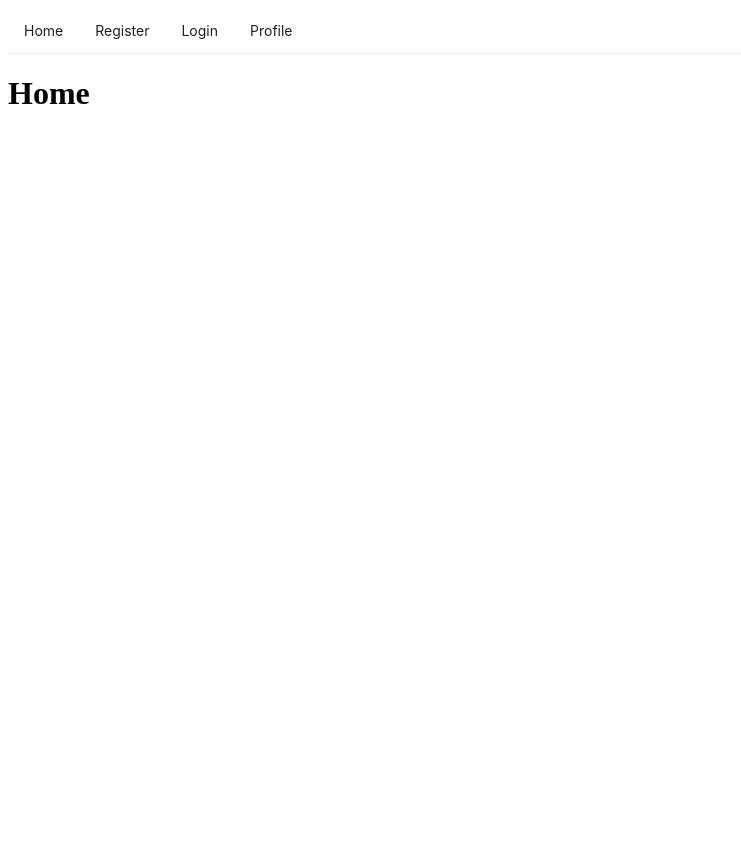
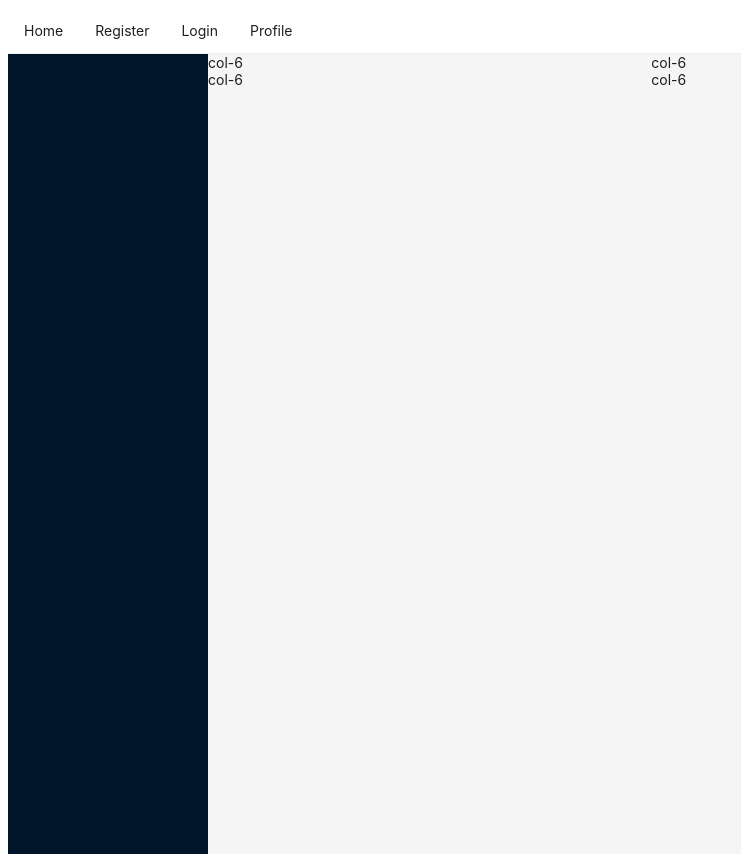
Before and after one commit to cuihaobo/lele-web, a React (Vite) app: page / in a window 1280 px wide. Shown: the whole page, without its empty margins (0-741 px from the left). Before the commit the page ends 800 px from the top, so only its background shows below. Built offline with nearby package versions, Linux system fonts and the light colour scheme.

Commit message:
testing2023612

```diff
--- a/src/App.tsx
+++ b/src/App.tsx
@@ -1,15 +1,22 @@
-import './App.css'
-import { TopNavigation } from './components/TopNavigation'
-import { RouterMap } from './RouterMap'
+import { Layout } from "antd";
+import "./App.css";
+import { TopNavigation } from "./components/TopNavigation";
+import { RouterMap } from "./RouterMap";
+import { Content, Header } from "antd/es/layout/layout";
+import Sider from "antd/es/layout/Sider";
 
 function App() {
-
   return (
     <>
-        <TopNavigation/>
-        <RouterMap />
+      <TopNavigation />
+      <Layout style={{ height: "100vh" }}>
+        <Sider></Sider>
+        <Content>
+          <RouterMap />
+        </Content>
+      </Layout>
     </>
-  )
+  );
 }
 
-export default App
+export default App;
--- a/src/pages/Home.tsx
+++ b/src/pages/Home.tsx
@@ -1,5 +1,12 @@
+import { Col, Row } from "antd"
+
 export const Home = () => {
     return (
-        <h1>Home</h1>
+        <Row>
+      <Col  sm={4} md={6}  xl={10} span={6}>col-6</Col>
+      <Col  sm={4} md={6}  xl={10} span={6}>col-6</Col>
+      <Col  sm={4} md={6}  xl={10} span={6}>col-6</Col>
+      <Col  sm={4} md={6}  xl={10} span={6}>col-6</Col>
+    </Row>
     )
 }
```
